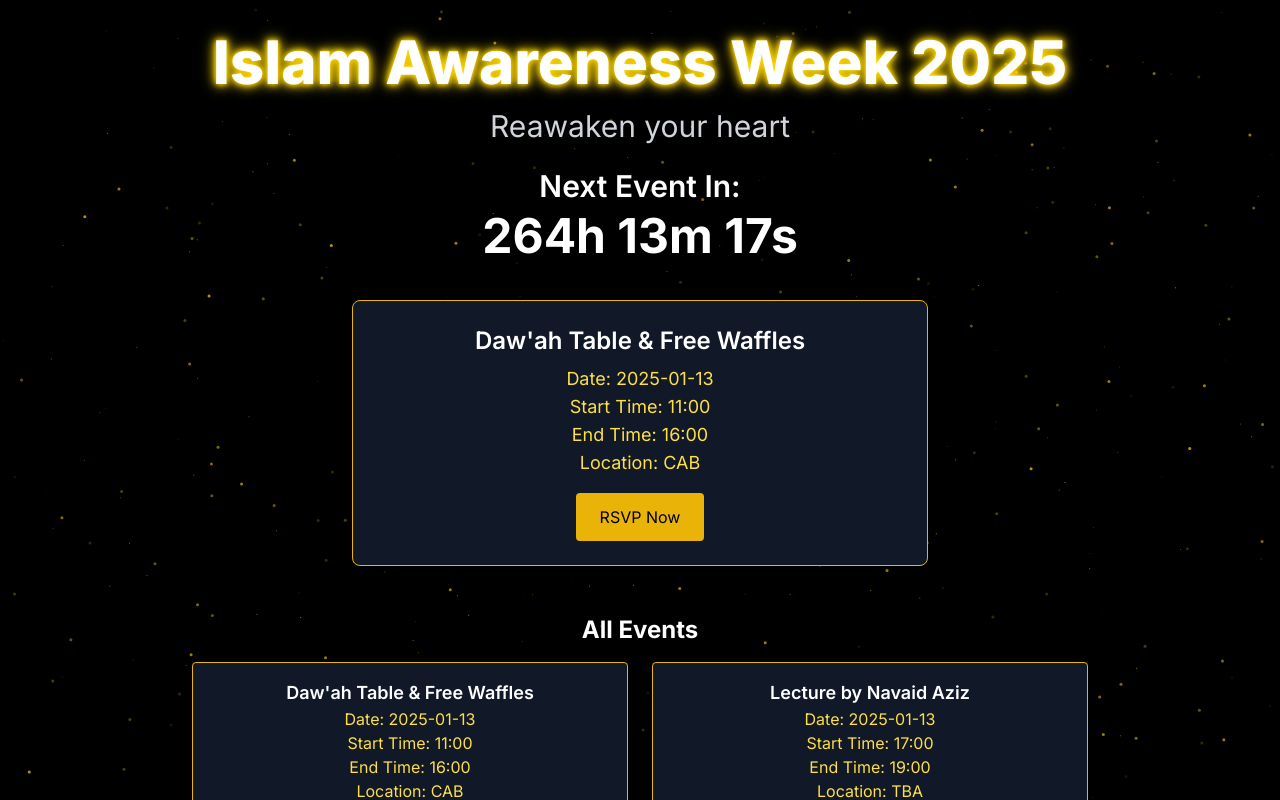
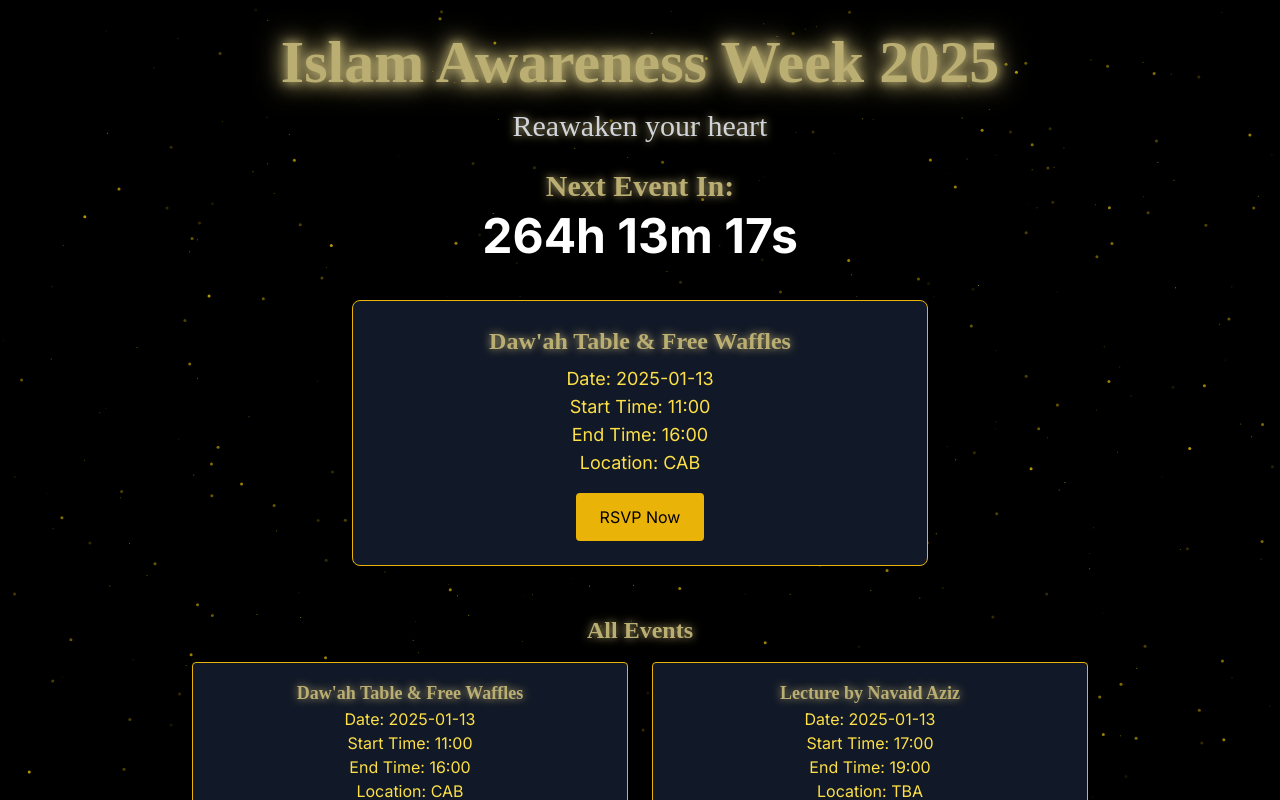
Before and after one commit to Donutboy2003/iaw2025, a Next.js app: page / in a window 1280 px wide. Shown: the top 800 px of the page. Built offline with nearby package versions, Linux system fonts and the light colour scheme.

Commit message:
Update globals.css

```diff
--- a/app/globals.css
+++ b/app/globals.css
@@ -2,10 +2,12 @@
 @tailwind components;
 @tailwind utilities;
 
+@import url('https://fonts.googleapis.com/css2?family=Baskervville:ital@0;1&family=Poppins:ital,wght@0,100;0,200;0,300;0,400;0,500;0,600;0,700;0,800;0,900;1,100;1,200;1,300;1,400;1,500;1,600;1,700;1,800;1,900&display=swap');
+
 :root {
-  --foreground-rgb: 0, 0, 0;
-  --background-start-rgb: 214, 219, 220;
-  --background-end-rgb: 255, 255, 255;
+  --foreground-rgb: 255, 255, 255;
+  --background-start-rgb: 0, 0, 0;
+  --background-end-rgb: 0, 0, 0;
 }
 
 @media (prefers-color-scheme: dark) {
@@ -17,6 +19,7 @@
 }
 
 body {
+  font-family: 'Poppins', sans-serif;
   color: rgb(var(--foreground-rgb));
   background: linear-gradient(
       to bottom,
@@ -26,14 +29,16 @@
     rgb(var(--background-start-rgb));
 }
 
-/* Glow effect for the main heading */
-.glow-text {
-  text-shadow: 0 0 5px #ffd700, 0 0 10px #ffd700, 0 0 15px #ffd700;
-  color: white; /* Golden text color */
+h1, h2, h3, h4, h5, h6, strong {
+  font-family: 'Baskervville', serif;
+  color: #bbae72;
+  text-shadow: 0 0 8px #bbae72;
 }
 
-/* Subtle glow effect for the subheading */
-.glow-text-small {
-  text-shadow: 0 0 5px #ffd700, 0 0 10px #ffd700;
-  color: #ffd900bb; /* Golden text color */
+.glow-text {
+  color: #bbae72;
+  text-shadow:
+    0 0 10px #bbae72,
+    0 0 20px #bbae72,
+    0 0 30px #bbae72;
 }
```
